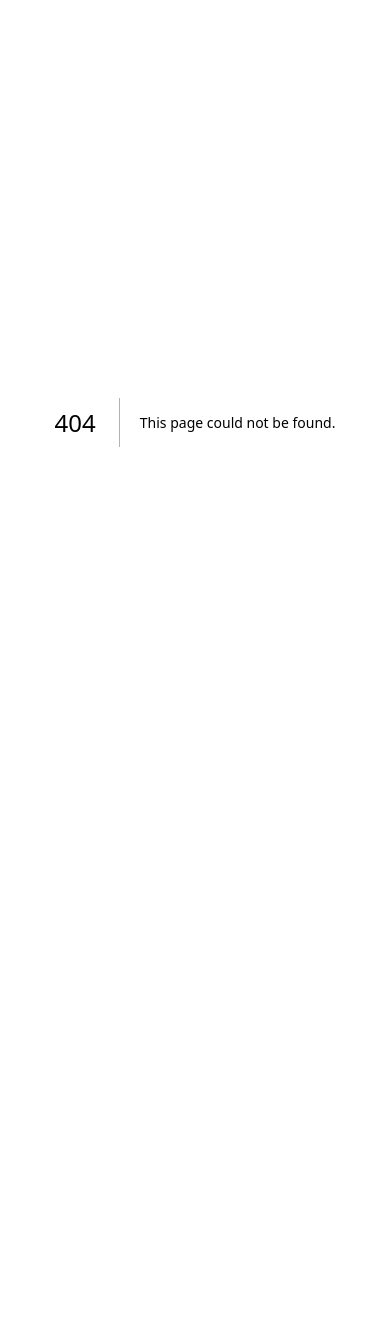
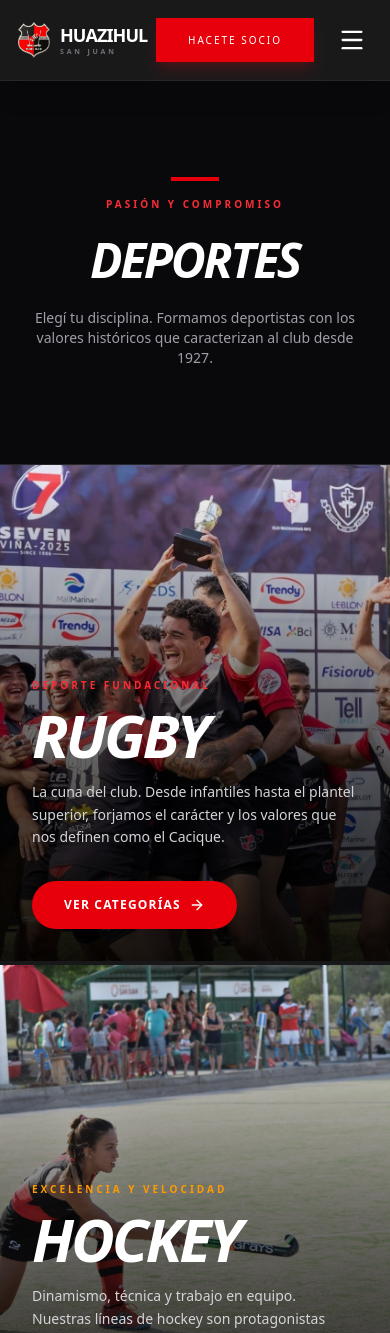
Before and after one commit to GeroRuizOlalde/huazihul-oficial, a Next.js app: page /deportes in a window 390 px wide. Before the commit this address had no page. Shown: the top 1333 px of the page. Before the commit the page ends 844 px from the top, so only its background shows below. Built offline with nearby package versions, Linux system fonts and the light colour scheme.

Commit message:
🔧 Ajuste responsivo del Navbar y botones del Hero pulidos

```diff
--- /dev/null
+++ b/src/app/(public)/deportes/page.tsx
@@ -0,0 +1,97 @@
+import Link from "next/link";
+import { ArrowRight } from "lucide-react";
+
+// Usamos las mismas imágenes que ya tenés en la web
+const IMAGENES = {
+  rugby: "/images/rugby.jpg",
+  hockey: "/images/hockey.jpg",
+};
+
+export default function DeportesPage() {
+  return (
+    <div className="flex flex-col min-h-screen bg-zinc-950 md:bg-zinc-50 font-sans selection:bg-red-600 selection:text-white">
+
+      {/* --- HEADER DEL PORTAL --- */}
+      <section className="relative w-full py-24 md:py-32 bg-zinc-950 overflow-hidden flex items-center justify-center border-b border-zinc-800">
+        <div className="container relative z-10 px-6 text-center flex flex-col items-center">
+          <div className="mb-6 flex flex-col items-center justify-center">
+            <div className="h-1 w-12 bg-red-600 mb-4"></div>
+            <span className="text-red-500 font-bold tracking-[0.3em] uppercase text-[10px] md:text-xs">
+              Pasión y Compromiso
+            </span>
+          </div>
+          <h1 className="text-5xl md:text-7xl font-black text-white uppercase tracking-tighter italic leading-none">
+            Deportes
+          </h1>
+          <p className="mt-6 text-zinc-400 font-light max-w-lg text-sm md:text-base">
+            Elegí tu disciplina. Formamos deportistas con los valores históricos que caracterizan al club desde 1927.
+          </p>
+        </div>
+      </section>
+
+      {/* --- GRID DE DISCIPLINAS --- */}
+      <section className="py-0 md:py-16">
+        <div className="container mx-auto max-w-7xl md:px-8">
+          <div className="flex flex-col md:flex-row gap-0 md:gap-8 md:min-h-[70vh]">
+
+            {/* TARJETA: RUGBY */}
+            <Link
+              href="/deportes/rugby"
+              className="group relative w-full md:w-1/2 min-h-[500px] overflow-hidden md:rounded-[2rem] border-b-4 md:border-b-0 border-zinc-900 md:shadow-2xl md:hover:shadow-red-900/20 transition-all duration-500"
+            >
+              <div
+                className="absolute inset-0 bg-cover bg-center transition-transform duration-1000 group-hover:scale-105"
+                style={{ backgroundImage: `url(${IMAGENES.rugby})` }}
+              />
+              <div className="absolute inset-0 bg-gradient-to-t from-black via-black/60 to-transparent opacity-90 group-hover:opacity-100 transition-opacity" />
+
+              <div className="absolute bottom-0 left-0 w-full p-8 md:p-12 flex flex-col items-start justify-end h-full">
+                <span className="text-red-500 font-bold tracking-[0.3em] uppercase text-[10px] mb-3">
+                  Deporte Fundacional
+                </span>
+                <h2 className="text-6xl md:text-7xl font-black text-white uppercase tracking-tighter mb-4 italic leading-none group-hover:text-red-500 transition-colors">
+                  Rugby
+                </h2>
+                <p className="text-zinc-300 font-light max-w-sm mb-8 text-sm md:text-base leading-relaxed">
+                  La cuna del club. Desde infantiles hasta el plantel superior, forjamos el carácter y los valores que nos definen como el Cacique.
+                </p>
+                <div className="inline-flex items-center gap-2 bg-red-600 text-white font-black uppercase tracking-widest text-xs px-8 py-4 rounded-full group-hover:bg-white group-hover:text-black transition-all active:scale-95 shadow-xl">
+                  Ver Categorías <ArrowRight className="w-4 h-4 group-hover:translate-x-1 transition-transform" />
+                </div>
+              </div>
+            </Link>
+
+            {/* TARJETA: HOCKEY */}
+            <Link
+              href="/deportes/hockey"
+              className="group relative w-full md:w-1/2 min-h-[500px] overflow-hidden md:rounded-[2rem] md:shadow-2xl md:hover:shadow-amber-900/20 transition-all duration-500"
+            >
+              <div
+                className="absolute inset-0 bg-cover bg-center transition-transform duration-1000 group-hover:scale-105"
+                style={{ backgroundImage: `url(${IMAGENES.hockey})` }}
+              />
+              <div className="absolute inset-0 bg-gradient-to-t from-black via-black/60 to-transparent opacity-90 group-hover:opacity-100 transition-opacity" />
+
+              <div className="absolute bottom-0 left-0 w-full p-8 md:p-12 flex flex-col items-start justify-end h-full">
+                <span className="text-amber-500 font-bold tracking-[0.3em] uppercase text-[10px] mb-3">
+                  Excelencia y Velocidad
+                </span>
+                <h2 className="text-6xl md:text-7xl font-black text-white uppercase tracking-tighter mb-4 italic leading-none group-hover:text-amber-500 transition-colors">
+                  Hockey
+                </h2>
+                <p className="text-zinc-300 font-light max-w-sm mb-8 text-sm md:text-base leading-relaxed">
+                  Dinamismo, técnica y trabajo en equipo. Nuestras líneas de hockey son protagonistas indiscutidas del deporte sanjuanino.
+                </p>
+                <div className="inline-flex items-center gap-2 bg-zinc-100 text-zinc-900 font-black uppercase tracking-widest text-xs px-8 py-4 rounded-full group-hover:bg-amber-500 group-hover:text-white transition-all active:scale-95 shadow-xl">
+                  Ver Categorías <ArrowRight className="w-4 h-4 group-hover:translate-x-1 transition-transform" />
+                </div>
+              </div>
+            </Link>
+
+          </div>
+        </div>
+      </section>
+
+    </div>
+  );
+}
--- a/src/app/(public)/page.tsx
+++ b/src/app/(public)/page.tsx
@@ -96,15 +96,27 @@ export default async function HomePage() {
             Bienvenidos a <br className="md:hidden" /> <span className="text-red-600">Huazihul</span>
           </h1>
 
-          <p className="text-zinc-300 text-base md:text-xl font-light max-w-xl mb-10 leading-relaxed mx-auto px-4">
+          <p className="text-zinc-300 text-base md:text-xl font-light max-w-xl mb-12 md:mb-16 leading-relaxed mx-auto px-4">
             Club de Rugby y Hockey. Formando deportistas y construyendo familia desde 1927. Rumbo a nuestro primer centenario.
           </p>
 
-          <div className="flex flex-col sm:flex-row gap-4 w-full sm:w-auto px-6 sm:px-0">
-            <Button className="bg-red-600 hover:bg-red-700 text-white rounded-none uppercase font-bold tracking-widest px-8 py-7 text-base md:text-lg transition-transform" asChild>
-              <Link href="/socios">Asociate Hoy</Link>
+          {/* AQUÍ SE APLICÓ LA CORRECCIÓN DE LOS BOTONES */}
+          <div className="flex flex-col sm:flex-row items-center justify-center gap-4 md:gap-6 w-full max-w-lg px-2 sm:px-0 mx-auto">
+            <Button
+              asChild
+              className="w-full sm:w-auto bg-red-600 hover:bg-white text-white hover:text-black rounded-full font-black uppercase tracking-[0.2em] text-xs md:text-sm px-10 py-6 transition-all duration-300 shadow-xl shadow-red-600/20 active:scale-95 group"
+            >
+              <Link href="/socios" className="flex items-center gap-2 justify-center">
+                Asociate Hoy
+                <ArrowRight className="w-4 h-4 group-hover:translate-x-1 transition-transform" />
+              </Link>
             </Button>
-            <Button variant="outline" className="bg-transparent border-white text-white hover:bg-white hover:text-black rounded-none uppercase font-bold tracking-widest px-8 py-7 text-base md:text-lg transition-colors" asChild>
+
+            <Button
+              asChild
+              variant="outline"
+              className="w-full sm:w-auto bg-transparent border-2 border-white/30 text-white hover:bg-white/10 hover:border-white rounded-full font-black uppercase tracking-[0.2em] text-xs md:text-sm px-10 py-6 transition-all duration-300 backdrop-blur-sm active:scale-95"
+            >
               <Link href="/deportes">Quiero Jugar</Link>
             </Button>
           </div>
@@ -216,7 +228,7 @@ export default async function HomePage() {
                   <Users className="w-5 h-5 text-red-600" /> Familia
                 </div>
               </div>
-              <Button variant="outline" className="w-full sm:w-auto border-red-600 text-red-500 bg-transparent hover:bg-red-600 hover:text-white rounded-none uppercase font-bold tracking-widest px-8" asChild>
+              <Button variant="outline" className="w-full sm:w-auto border-red-600 text-red-500 bg-transparent hover:bg-red-600 hover:text-white rounded-none uppercase font-bold tracking-widest h-12 px-8" asChild>
                 <Link href="/el-club">Instalaciones</Link>
               </Button>
             </div>
@@ -284,7 +296,7 @@ export default async function HomePage() {
             <div className="my-8 scale-90 sm:scale-100 origin-left">
               <Countdown />
             </div>
-            <Button className="w-full sm:w-auto bg-amber-600 hover:bg-amber-700 text-white rounded-none uppercase font-bold tracking-widest px-8 py-6 h-auto" asChild>
+            <Button className="w-full sm:w-auto bg-amber-600 hover:bg-amber-700 text-white rounded-none uppercase font-bold tracking-widest px-8 h-14" asChild>
               <Link href="/camino-al-centenario">Nuestra Historia</Link>
             </Button>
           </div>
@@ -295,7 +307,7 @@ export default async function HomePage() {
             Portal <br/><span className="text-red-600">Autogestión</span>
           </h2>
           <p className="text-zinc-500 mb-8 max-w-sm mx-auto lg:mx-0 font-light italic">Acceso exclusivo para administradores del club.</p>
-          <Button variant="outline" className="w-full sm:w-auto border-white text-white bg-transparent hover:bg-white hover:text-black rounded-none uppercase font-bold tracking-widest px-8 py-6 h-auto transition-all" asChild>
+          <Button variant="outline" className="w-full sm:w-auto border-white text-white bg-transparent hover:bg-white hover:text-black rounded-none uppercase font-bold tracking-widest px-8 h-14 transition-all" asChild>
             <Link href="/admin">Ingresar al Panel</Link>
           </Button>
         </div>
--- a/src/components/navbar.tsx
+++ b/src/components/navbar.tsx
@@ -19,25 +19,27 @@ export function Navbar() {
   const cerrarMenu = () => setMenuAbierto(false);
 
   return (
-    <nav className="sticky top-0 z-50 w-full border-b border-zinc-800 bg-black backdrop-blur-md text-white shadow-xl">
-      <div className="container mx-auto flex h-20 max-w-7xl items-center justify-between px-6 md:px-8">
+    <nav className="sticky top-0 z-50 w-full border-b border-zinc-800 bg-black/90 backdrop-blur-md text-white shadow-xl">
+      {/* Ajuste móvil: px-4 en lugar de px-6 para dar más aire a los costados */}
+      <div className="container mx-auto flex h-20 max-w-7xl items-center justify-between px-4 md:px-8">
 
         {/* LOGO */}
         <Link
           href="/"
           onClick={cerrarMenu}
-          className="flex items-center gap-3 group z-[60]"
+          className="flex items-center gap-2 md:gap-3 group z-[60]"
         >
           <img
             src="/images/logohuazi.png"
             alt="Escudo Huazihul"
-            className="w-10 h-10 md:w-12 md:h-12 object-contain group-hover:rotate-6 transition-transform duration-300"
+            className="w-9 h-9 md:w-12 md:h-12 object-contain group-hover:rotate-6 transition-transform duration-300"
           />
           <div className="flex flex-col">
-            <span className="font-black uppercase tracking-tighter text-xl md:text-2xl leading-none group-hover:text-red-600 transition-colors">
+            {/* Ajuste móvil: text-lg en celu, text-2xl en desktop */}
+            <span className="font-black uppercase tracking-tighter text-lg md:text-2xl leading-none group-hover:text-red-600 transition-colors">
               Huazihul
             </span>
-            <span className="text-[8px] font-bold uppercase tracking-[0.4em] text-zinc-500 leading-none mt-1">
+            <span className="text-[7px] md:text-[8px] font-bold uppercase tracking-[0.4em] text-zinc-500 leading-none mt-1">
               San Juan
             </span>
           </div>
@@ -102,10 +104,11 @@ export function Navbar() {
 
           {/* BOTÓN HAMBURGUESA */}
           <button
-            className="lg:hidden text-white p-2 hover:bg-zinc-900 transition-colors z-[60]"
+            className="lg:hidden text-white p-2 hover:bg-zinc-900 rounded-lg transition-colors z-[60]"
             onClick={() => setMenuAbierto(!menuAbierto)}
           >
-            {menuAbierto ? <X className="w-8 h-8 text-red-600" /> : <Menu className="w-8 h-8" />}
+            {/* Ajuste móvil: Iconos un poco más chicos (w-7) para que no se vean toscos */}
+            {menuAbierto ? <X className="w-7 h-7 text-red-600" /> : <Menu className="w-7 h-7" />}
           </button>
         </div>
       </div>
@@ -115,30 +118,31 @@ export function Navbar() {
         "lg:hidden fixed inset-0 top-0 z-[55] w-full bg-zinc-950/98 backdrop-blur-xl transition-all duration-500 ease-in-out",
         menuAbierto ? "translate-y-0 opacity-100" : "-translate-y-full opacity-0"
       )}>
-        <div className="flex flex-col p-8 pt-28 space-y-8 h-full overflow-y-auto">
-          <Link href="/" className="font-black uppercase tracking-widest text-4xl text-white border-b border-zinc-900 pb-4">Inicio</Link>
+        <div className="flex flex-col p-8 pt-24 space-y-8 h-full overflow-y-auto">
+          <Link href="/" onClick={cerrarMenu} className="font-black uppercase tracking-widest text-4xl text-white border-b border-zinc-900 pb-4">Inicio</Link>
 
           <div className="space-y-4">
             <span className="font-black uppercase tracking-widest text-[10px] text-red-600">Institucional</span>
             <div className="flex flex-col gap-6 pl-4 border-l border-zinc-800">
-              <Link href="/el-club" className="font-bold uppercase tracking-widest text-xl text-zinc-300">Historia</Link>
-              <Link href="/centenario" className="font-bold uppercase tracking-widest text-xl text-zinc-300">Centenario</Link>
-              <Link href="/sponsors" className="font-bold uppercase tracking-widest text-xl text-zinc-300">Sponsors</Link>
-              <Link href="/contacto" className="font-bold uppercase tracking-widest text-xl text-zinc-300">Contacto</Link>
+              {/* CORRECCIÓN: Se agregó onClick={cerrarMenu} a todos los links */}
+              <Link href="/el-club" onClick={cerrarMenu} className="font-bold uppercase tracking-widest text-xl text-zinc-300">Historia</Link>
+              <Link href="/centenario" onClick={cerrarMenu} className="font-bold uppercase tracking-widest text-xl text-zinc-300">Centenario</Link>
+              <Link href="/sponsors" onClick={cerrarMenu} className="font-bold uppercase tracking-widest text-xl text-zinc-300">Sponsors</Link>
+              <Link href="/contacto" onClick={cerrarMenu} className="font-bold uppercase tracking-widest text-xl text-zinc-300">Contacto</Link>
             </div>
           </div>
 
           <div className="space-y-4">
             <span className="font-black uppercase tracking-widest text-[10px] text-red-600">Deportes</span>
             <div className="flex flex-col gap-6 pl-4 border-l border-zinc-800">
-              <Link href="/deportes/rugby" className="font-bold uppercase tracking-widest text-xl text-zinc-300">Rugby</Link>
-              <Link href="/deportes/hockey" className="font-bold uppercase tracking-widest text-xl text-zinc-300">Hockey</Link>
+              <Link href="/deportes/rugby" onClick={cerrarMenu} className="font-bold uppercase tracking-widest text-xl text-zinc-300">Rugby</Link>
+              <Link href="/deportes/hockey" onClick={cerrarMenu} className="font-bold uppercase tracking-widest text-xl text-zinc-300">Hockey</Link>
             </div>
           </div>
 
           <div className="pt-8 border-t border-zinc-900">
             <Button asChild className="w-full bg-red-600 hover:bg-white hover:text-black text-white rounded-none font-black uppercase tracking-widest h-16 text-sm shadow-xl shadow-red-600/30 transition-all">
-              <Link href="/socios">Hacete Socio</Link>
+              <Link href="/socios" onClick={cerrarMenu}>Hacete Socio</Link>
             </Button>
           </div>
         </div>
```
